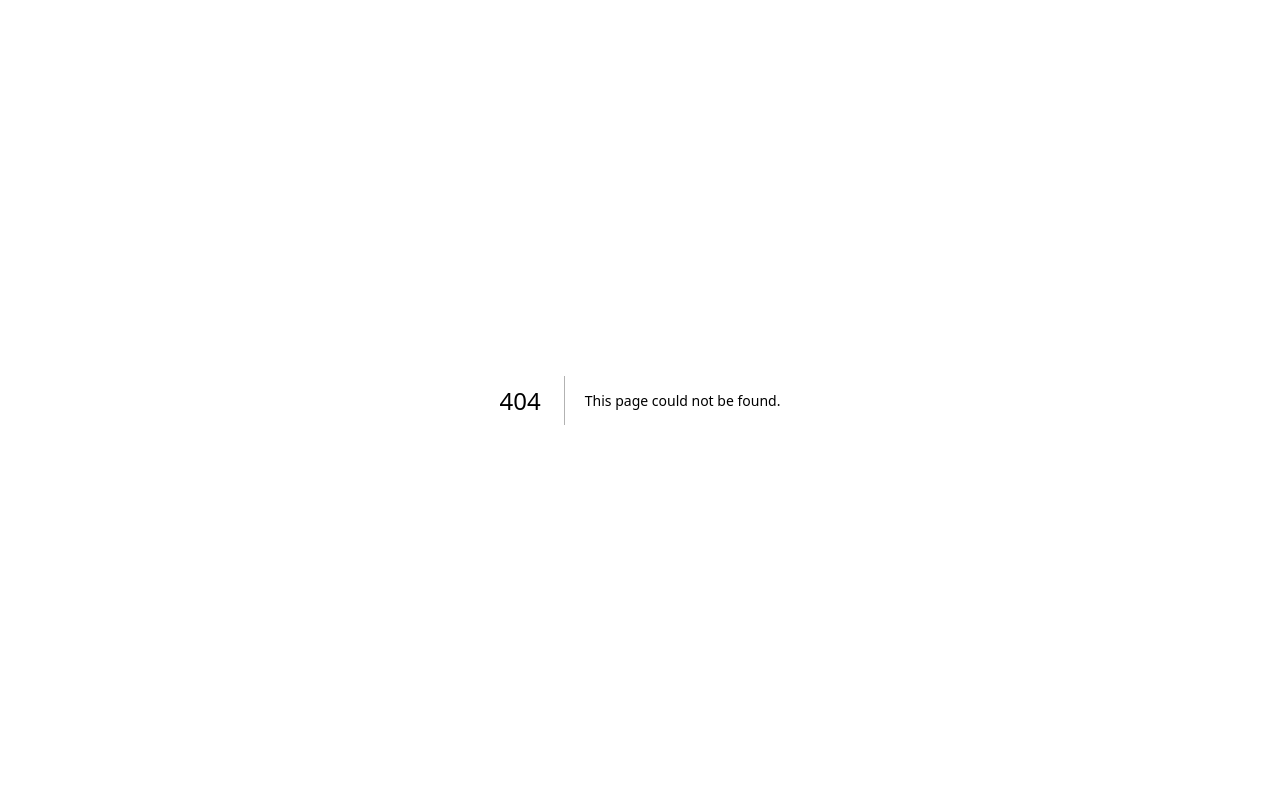
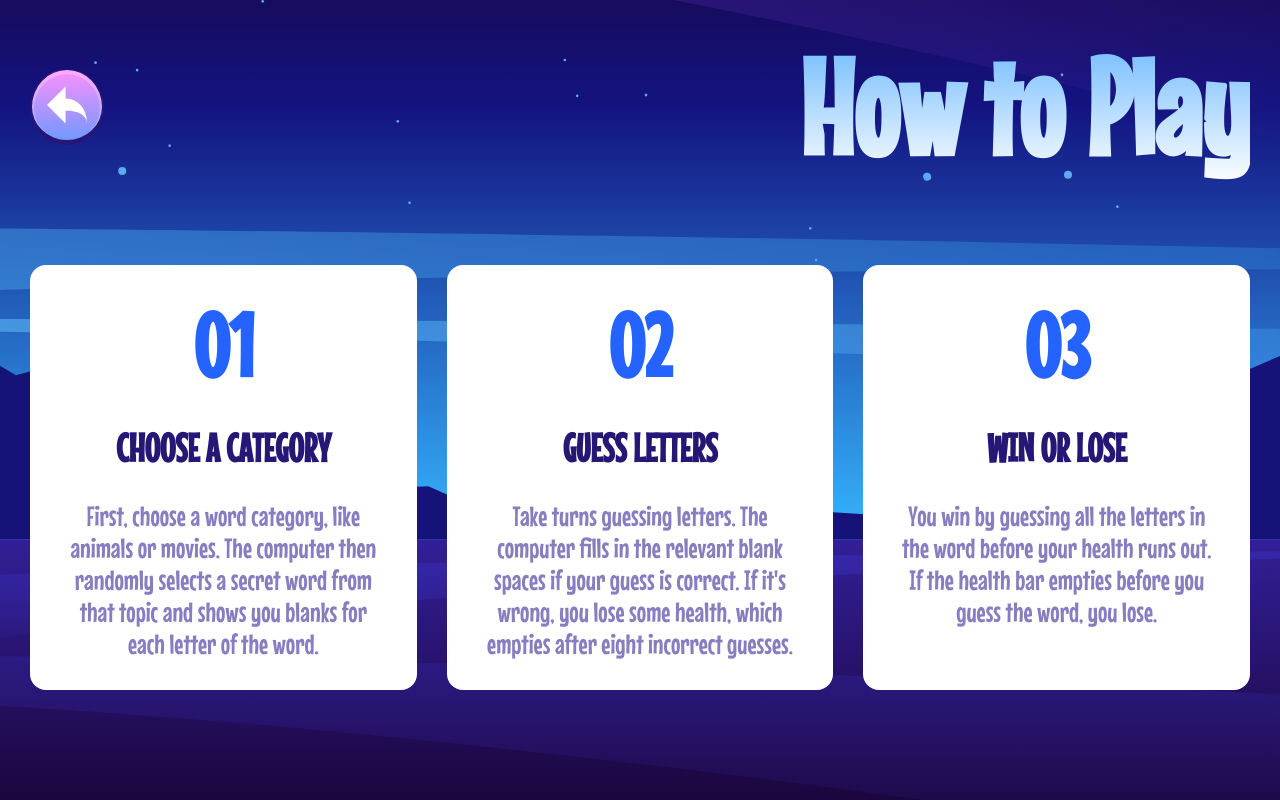
Before and after one commit to BohdanShh/The-Hangman-Game, a Next.js app: page /rules in a window 1280 px wide. Before the commit this address had no page. Built offline with nearby package versions, Linux system fonts and the light colour scheme.

Commit message:
Created rules page

```diff
--- a/src/app/globals.css
+++ b/src/app/globals.css
@@ -6,3 +6,13 @@
   box-sizing: border-box;
   font-family: inherit;
 }
+
+a {
+  text-decoration: none;
+}
+
+body {
+  background: url('/background.svg') no-repeat bottom/cover;
+  height: 100vh;
+  overflow: hidden;
+}
--- a/src/app/layout.tsx
+++ b/src/app/layout.tsx
@@ -1,4 +1,4 @@
-import './globals.css';
+import 'src/app/globals.css';
 
 import type { Metadata } from 'next';
 import { Mouse_Memoirs } from 'next/font/google';
--- a/src/app/page.tsx
+++ b/src/app/page.tsx
@@ -2,6 +2,7 @@
 
 import { NextPage } from 'next';
 import Image from 'next/image';
+import Link from 'next/link';
 import { Logo, Menu, Wrapper } from 'src/app/styles';
 import Button from 'src/components/Button';
 
@@ -23,7 +24,9 @@ const Home: NextPage = () => {
             height={140}
           />
         </Button>
-        <Button>How to play</Button>
+        <Link href="rules">
+          <Button>How to play</Button>
+        </Link>
       </Menu>
     </Wrapper>
   );
--- /dev/null
+++ b/src/app/rules/page.tsx
@@ -0,0 +1,71 @@
+'use client';
+
+import { NextPage } from 'next';
+import Image from 'next/image';
+import Link from 'next/link';
+import { Container, RuleCard, RuleDescription, RuleName, RuleNumber } from 'src/app/rules/styles';
+import Button from 'src/components/Button';
+import Flex from 'src/components/Flex';
+import Title from 'src/components/Title';
+
+const Rules: NextPage = () => {
+  return (
+    <Container>
+      <Flex
+        justifyContent="space-between"
+        alignItems="center"
+      >
+        <Link href="/">
+          <Button variant="secondary">
+            <Image
+              src="/back.svg"
+              width={40}
+              height={40}
+              alt="Go back"
+            />
+          </Button>
+        </Link>
+        <Title>How to Play</Title>
+      </Flex>
+      <Flex
+        flexGrow={1}
+        alignItems="center"
+        justifyContent="center"
+      >
+        <Flex
+          gap={30}
+          flexWrap="nowrap"
+        >
+          <RuleCard>
+            <RuleNumber>01</RuleNumber>
+            <RuleName>Choose a Category</RuleName>
+            <RuleDescription>
+              First, choose a word category, like animals or movies. The computer then randomly
+              selects a secret word from that topic and shows you blanks for each letter of the
+              word.
+            </RuleDescription>
+          </RuleCard>
+          <RuleCard>
+            <RuleNumber>02</RuleNumber>
+            <RuleName>Guess Letters</RuleName>
+            <RuleDescription>
+              Take turns guessing letters. The computer fills in the relevant blank spaces if your
+              guess is correct. If it's wrong, you lose some health, which empties after eight
+              incorrect guesses.
+            </RuleDescription>
+          </RuleCard>
+          <RuleCard>
+            <RuleNumber>03</RuleNumber>
+            <RuleName>Win or Lose</RuleName>
+            <RuleDescription>
+              You win by guessing all the letters in the word before your health runs out. If the
+              health bar empties before you guess the word, you lose.
+            </RuleDescription>
+          </RuleCard>
+        </Flex>
+      </Flex>
+    </Container>
+  );
+};
+
+export default Rules;
--- /dev/null
+++ b/src/app/rules/styles.ts
@@ -0,0 +1,39 @@
+import styled from 'styled-components';
+
+export const Container = styled.div`
+  height: 100%;
+  display: flex;
+  flex-direction: column;
+  padding: 30px 15px;
+  max-width: 1250px;
+  margin: 0 auto;
+`;
+
+export const RuleCard = styled.div`
+  display: flex;
+  flex-direction: column;
+  align-items: center;
+  justify-content: stretch;
+  gap: 30px;
+  padding: 30px;
+  border-radius: 16px;
+  background-color: #fff;
+  flex-basis: 33.333%;
+`;
+
+export const RuleNumber = styled.h3`
+  color: #2463ff;
+  font-size: 88px;
+`;
+
+export const RuleName = styled.h4`
+  color: #261676;
+  text-transform: uppercase;
+  font-size: 40px;
+`;
+
+export const RuleDescription = styled.p`
+  text-align: center;
+  color: #887dc0;
+  font-size: 28px;
+`;
--- a/src/app/styles.ts
+++ b/src/app/styles.ts
@@ -2,10 +2,10 @@ import Image from 'next/image';
 import { styled } from 'styled-components';
 
 export const Wrapper = styled.div`
-  height: 100vh;
+  height: 100%;
+  padding: 0 15px;
   display: grid;
   place-items: center;
-  background: url('/background.svg') no-repeat bottom/cover;
 `;
 
 export const Menu = styled.div`
--- a/src/components/Button/styles.ts
+++ b/src/components/Button/styles.ts
@@ -10,7 +10,7 @@ export const StyledButton = styled.button<StyledButtonProps>(({ variant }) => {
     place-items: center;
     min-width: ${isPrimary ? '260px' : 'auto'};
     border-radius: ${isPrimary ? '50px' : '50%'};
-    padding: ${isPrimary ? '10px' : '25px'};
+    padding: ${isPrimary ? '10px' : '15px'};
     border-top: 1px solid #261676;
     border-right: 2px solid #261676;
     border-left: 2px solid #261676;
--- /dev/null
+++ b/src/components/Flex/index.tsx
@@ -0,0 +1,48 @@
+import { FC, ReactNode } from 'react';
+
+type Props = {
+  children: ReactNode;
+  flexDirection?: 'row' | 'row-reverse' | 'column' | 'column-reverse';
+  justifyContent?:
+    | 'flex-start'
+    | 'flex-end'
+    | 'center'
+    | 'space-between'
+    | 'space-around'
+    | 'space-evenly';
+  alignItems?: 'flex-start' | 'flex-end' | 'center' | 'baseline' | 'stretch';
+  flexWrap?: 'nowrap' | 'wrap' | 'wrap-reverse';
+  flexGrow?: number;
+  flexShrink?: number;
+  gap?: number;
+};
+
+const Flex: FC<Props> = ({
+  children,
+  justifyContent = 'flex-start',
+  alignItems = 'stretch',
+  flexDirection = 'row',
+  flexWrap = 'wrap',
+  flexGrow,
+  flexShrink,
+  gap,
+}) => {
+  return (
+    <div
+      style={{
+        display: 'flex',
+        justifyContent,
+        alignItems,
+        flexDirection,
+        flexWrap,
+        flexGrow,
+        flexShrink,
+        gap,
+      }}
+    >
+      {children}
+    </div>
+  );
+};
+
+export default Flex;
--- /dev/null
+++ b/src/components/Title/index.tsx
@@ -0,0 +1,12 @@
+import { FC, ReactNode } from 'react';
+import { StyledTitle } from 'src/components/Title/styles';
+
+type Props = {
+  children: ReactNode;
+};
+
+const Title: FC<Props> = ({ children }) => {
+  return <StyledTitle>{children}</StyledTitle>;
+};
+
+export default Title;
--- /dev/null
+++ b/src/components/Title/styles.ts
@@ -0,0 +1,12 @@
+import styled from 'styled-components';
+
+export const StyledTitle = styled.h2`
+  font-size: 135px;
+  background-color: white;
+  background-image: linear-gradient(#67b6ff, white);
+  background-size: 100%;
+  background-repeat: repeat;
+  background-clip: text;
+  -webkit-text-fill-color: transparent;
+  -webkit-background-clip: text;
+`;
```
